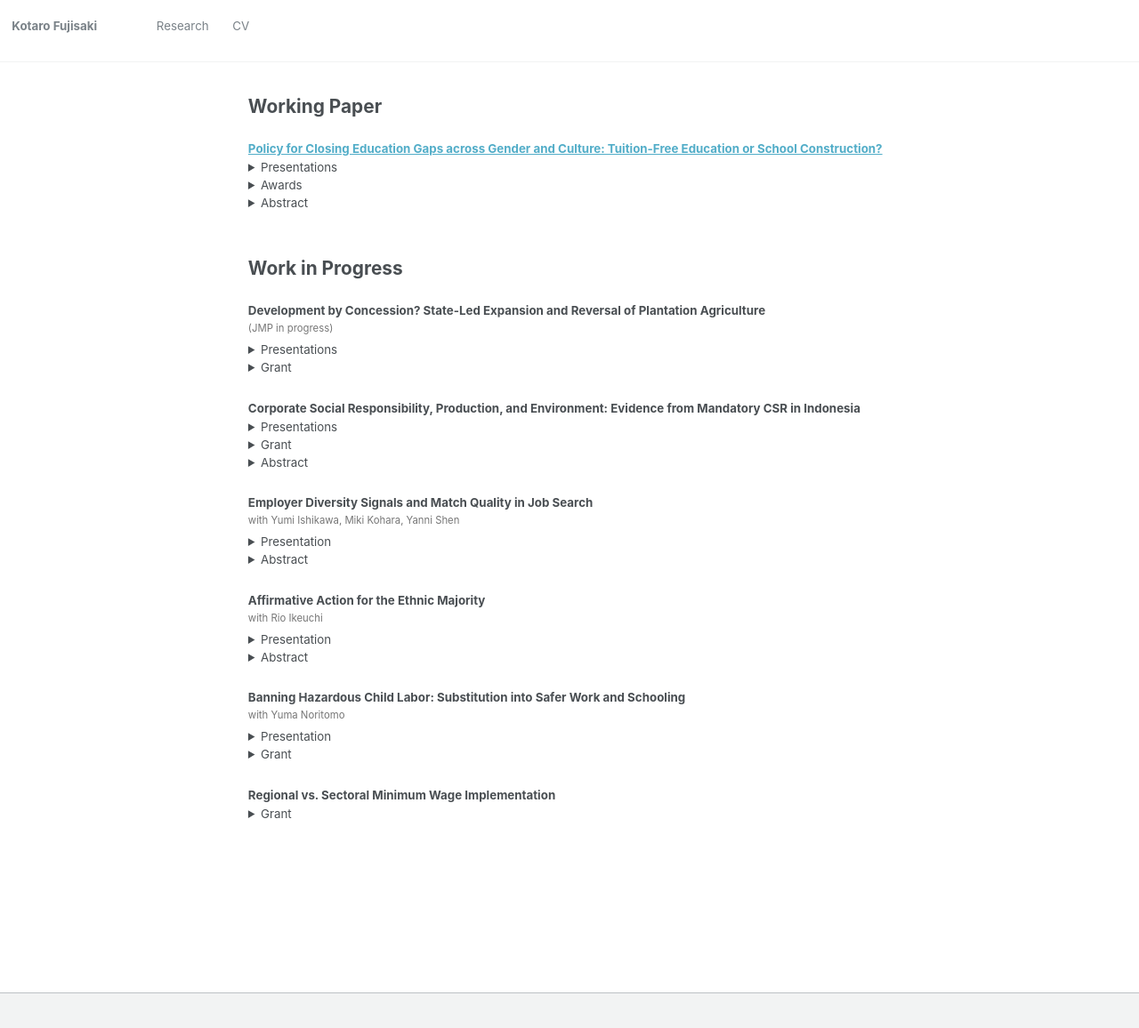
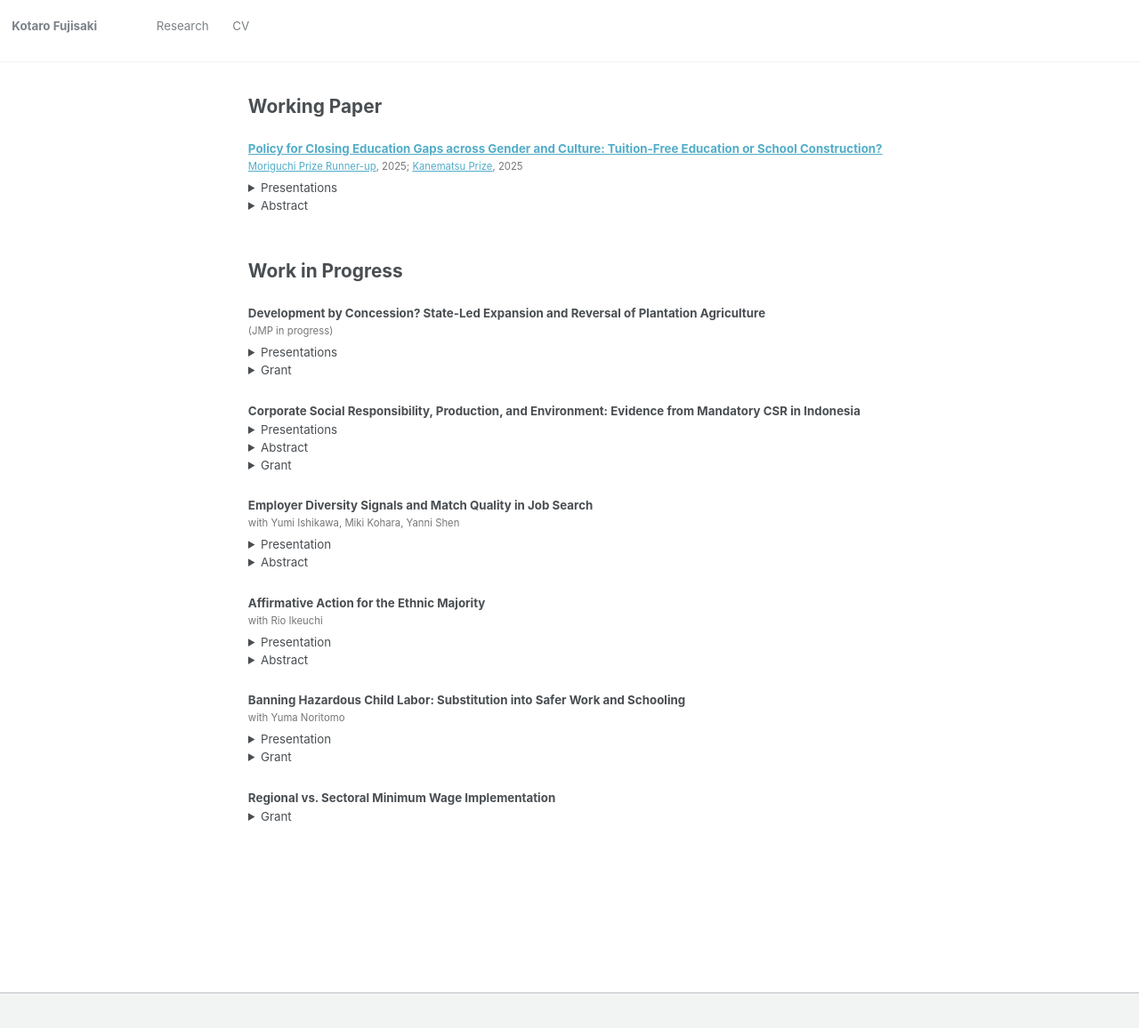
Before and after one commit to Kotaro-Fujisaki/kotaro-fujisaki.github.io, a Jekyll site: the page built from _pages/publications.md, in a window 1280 px wide and 1170 px high. Shown: the top 1156 px of the window at 89% size. Built offline with Jekyll 4.4.1, drawn with Linux system fonts in a browser that asks for light colours.

Commit message:
Update publications with grant and presentation details
Added grant information and updated publication details.

Signed-off-by: Kotaro-Fujisaki <163865887+Kotaro-Fujisaki@users.noreply.github.com>

```diff
--- a/_pages/publications.md
+++ b/_pages/publications.md
@@ -33,16 +33,18 @@ author_profile: false
 # Working Paper
 
 ### <a href="https://kotaro-fujisaki.github.io/files/PfCEG_20260103.pdf" target="_blank" rel="noopener">Policy for Closing Education Gaps across Gender and Culture: Tuition-Free Education or School Construction?</a>
+<p><a href="https://www.iser.osaka-u.ac.jp/en/events/moriguchi/past-winners" target="_blank" rel="noopener">Moriguchi Prize Runner-up</a>, 2025; <a href="https://www.rieb.kobe-u.ac.jp/edu-society/kanematsu_prize/prize_thesis.html" target="_blank" rel="noopener">Kanematsu Prize</a>, 2025</p>
+{: .coauthors}
 
 <details class="abstract">
   <summary>Presentations</summary>
   <p>RES PhD Conference; Stockholm U; PSE-CEPR Policy Forum; UCL-Stone Research Day; U Osaka; Kobe U; U Luxembourg, Workshop of Gender and Economics; ISER, U Osaka; HKUST, Asian Economic Development Conference</p>
 </details>
 
-<details class="abstract">
+<!---<details class="abstract">
   <summary>Awards</summary>
   <p><a href="https://www.iser.osaka-u.ac.jp/en/events/moriguchi/past-winners" target="_blank" rel="noopener">Moriguchi Prize Runner-up</a>, U Osaka ISER, Japan, 2025; <a href="https://www.rieb.kobe-u.ac.jp/edu-society/kanematsu_prize/prize_thesis.html" target="_blank" rel="noopener">Kanematsu Prize</a>, Kobe U, Japan, 2025</p>
-</details>
+</details>-->
 <!---* Citation: Fujisaki, K. (2025) “Policy for Closing Education Gaps across Gender and Culture: Tuition-Free Education or School Construction?”, RIEB Discussion Paper Series No.2025-16 <a href="https://www.rieb.kobe-u.ac.jp/academic/ra/dp/English/dp2025-16.html" target="_blank" rel="noopener" class="btn" style="margin-left:6px;padding:2px 8px;border:1px solid #ccc;border-radius:4px;text-decoration:none;display:inline-block;line-height:1.2;">DP</a>-->
 
 <details class="abstract">
@@ -77,15 +79,15 @@ author_profile: false
 </details>
 
 <details class="abstract">
-  <summary>Grant</summary>
-  <p>Approx. 5,000 GBP, Mishima Kaiun Memorial Foundation, Japan, 2024-25</p>
-</details>
-
-<details class="abstract">
   <summary>Abstract</summary>
 
   Corporate social responsibility (CSR) integrates social, environmental, and ethical values into business practices. This paper studies its effects on firms’ production, profits, and environmental outcomes. To address endogeneity in CSR adoption, I exploit Indonesia’s mandate requiring CSR implementation among limited-liability firms in natural-resource-related industries. Treated firms expanded CSR and environmental information disclosure, consistent with the policy’s environmental preservation aim. A triple-difference design shows that treated firms improved environmental performance ratings and reduced carbon emissions by decreasing coal use and substituting toward LPG. The fuel shift involved expenditure reallocation but did not affect profits, output, revenue, or total expenses. Effects are larger for firms with stronger community-based relational incentives, particularly middle-aged firms sourcing capital domestically and privately. Satellite imagery and village-firm matched data indicate reduced local PM2.5 concentrations and fewer reported pollution incidents around treated firms. Legal CSR requirements can act as environmental regulation when firms are embedded in local networks that provide additional CSR incentives.
 
+</details>
+
+<details class="abstract">
+  <summary>Grant</summary>
+  <p>Approx. 5,000 GBP, Mishima Kaiun Memorial Foundation, Japan, 2024-25</p>
 </details>
 
 ### Employer Diversity Signals and Match Quality in Job Search
```
